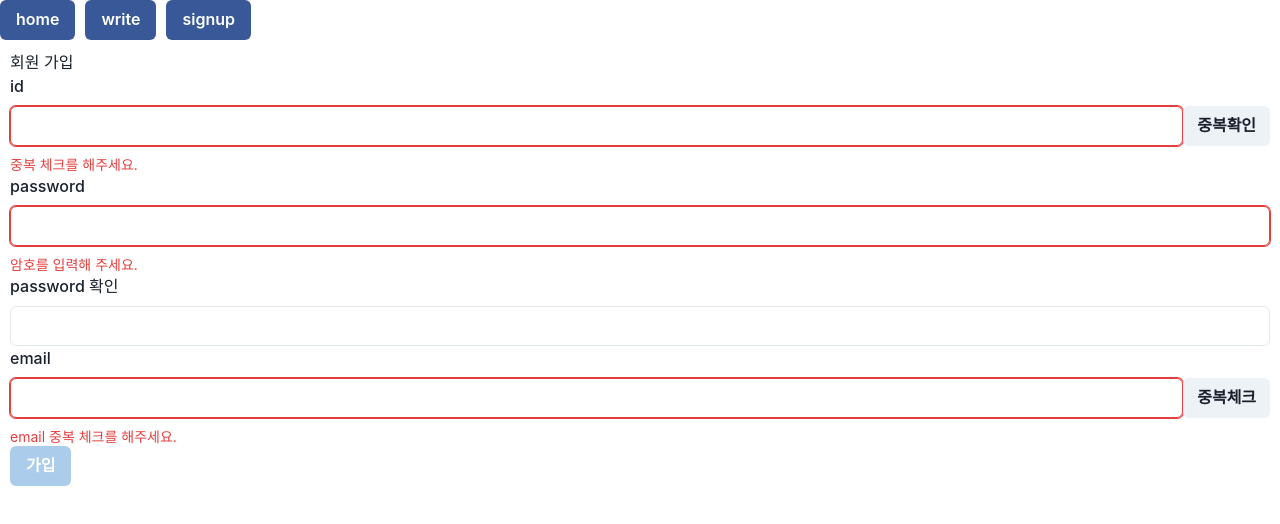
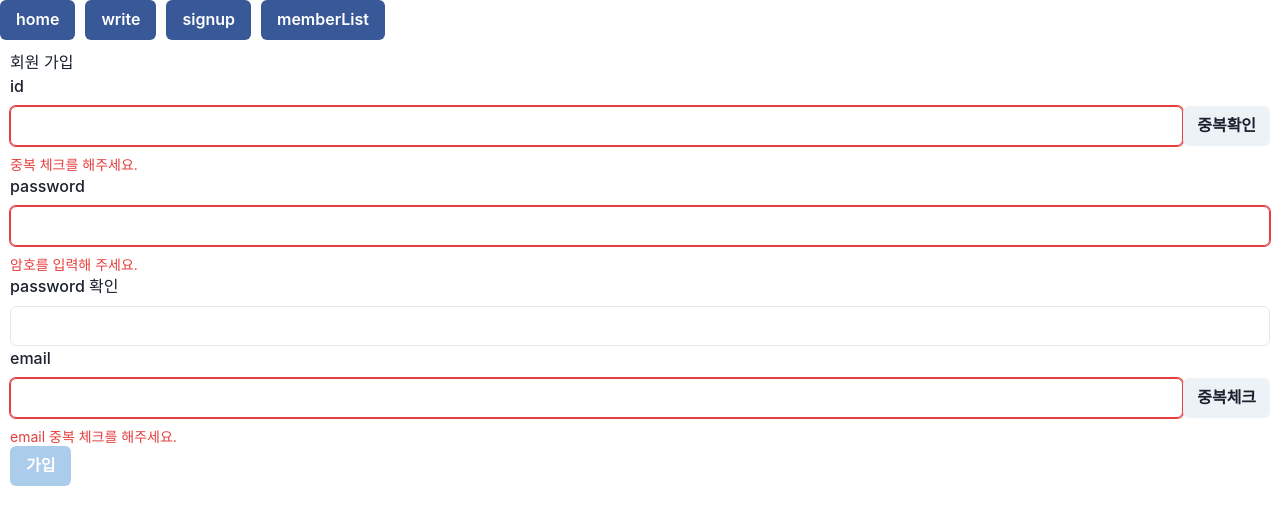
Before and after one commit to Nighteast/pjr1-fe, a React (Create React App) app: page /signup in a window 1280 px wide. Shown: the top 524 px of the page. Built offline with nearby package versions, Linux system fonts and the light colour scheme.

Commit message:
회원 목록 보기 버튼

```diff
--- a/src/component/NavBar.js
+++ b/src/component/NavBar.js
@@ -15,6 +15,9 @@ export function NavBar() {
       <Button colorScheme="facebook" onClick={() => navigate("/signup")}>
         signup
       </Button>
+      <Button colorScheme="facebook" onClick={() => navigate("/member/list")}>
+        memberList
+      </Button>
     </Flex>
   );
 }
```
